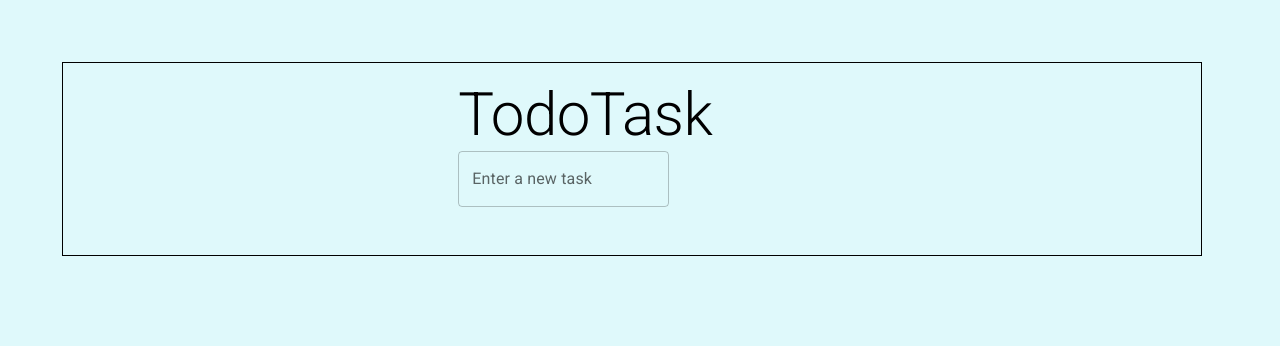
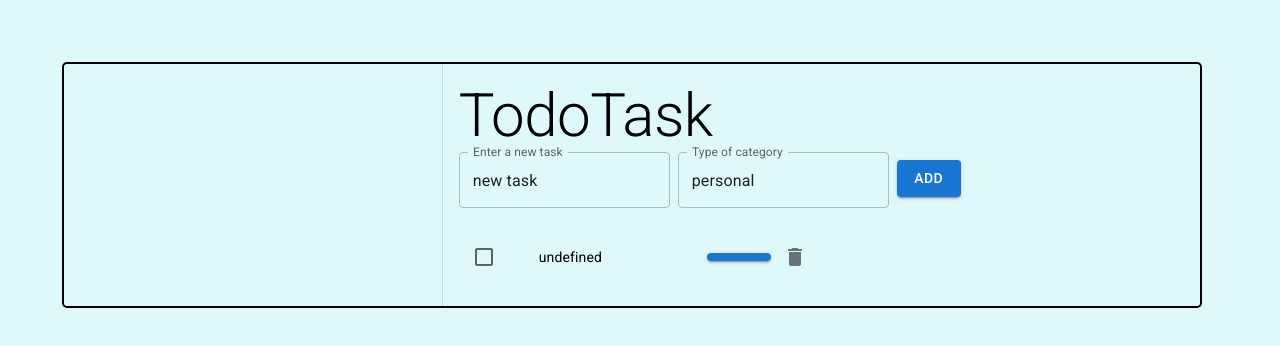
Before and after one commit to Calderdavid/todotask, a React (Vite) app: page / in a window 1280 px wide. Shown: the top 346 px of the page. Built offline with nearby package versions, Linux system fonts and the light colour scheme.

Commit message:
redux toolkit is working :D

```diff
--- a/src/hooks/useForm.js
+++ b/src/hooks/useForm.js
@@ -1,32 +1,20 @@
-import {useState} from 'react'
+import { useState } from "react";
 
-export const useForm = ( initialForm = {}) => {
+export const useForm = (initialState = {}) => {
 
-    const [formState, setFormState] = useState(initialForm);
+    const [formValues, setFormValues] = useState(initialState);
 
-    // useEffect(() =>{
-    //     setFormState(initialForm)
-    // },[initialForm])
-
-    const onInputChange = ({target}) => {
-        const {name, value} = target;
-
-        setFormState({
-            ...formState,
-            [name]: value
-        })
+    const reset = () => {
+        setFormValues(initialState);
     }
 
-    const onResetForm = () => {
-        setFormState(initialForm)
+    const onInputChange = ({ target }) => {
+        setFormValues({
+            ...formValues,
+            [target.name]: target.value
+        });
     }
 
-
-    return{
-        ...formState,
-        formState,
-        onInputChange,
-        onResetForm
-    }
+    return [formValues, onInputChange, reset];
 
 }
--- a/src/store/store.js
+++ b/src/store/store.js
@@ -1,8 +1,10 @@
 import {configureStore} from '@reduxjs/toolkit'
 import {authSlice} from './auth/authSlice'
+import { todoTaskSlice } from './todotask/todoTaskSlice'
 
 export const store = configureStore({
     reducer: {
         auth: authSlice.reducer,
+        todotask: todoTaskSlice.reducer
     }
 })
--- /dev/null
+++ b/src/store/todotask/thunks.js
@@ -0,0 +1,7 @@
+import { addTask } from "./todoTaskSlice";
+
+export const addNewTask = ({description, category}) => {
+    return async(dispatch) => {
+        dispatch(addTask({description, category}))
+    }
+}
--- /dev/null
+++ b/src/store/todotask/todoTaskSlice.js
@@ -0,0 +1,17 @@
+import {createSlice} from '@reduxjs/toolkit'
+
+export const todoTaskSlice = createSlice({
+    name: 'todotask',
+    initialState: {
+        description: 'Task',
+        category: 'groceries'
+    },
+    reducers: {
+        addTask: (state, {payload}) => {
+            state.description = payload.description
+            state.category = payload.category
+        }
+    }
+})
+
+export const {addTask} = todoTaskSlice.actions;
--- a/src/todotask/Todo.jsx
+++ b/src/todotask/Todo.jsx
@@ -1,5 +1,6 @@
 import { Grid } from "@mui/material"
 import { GetTask } from "./components/GetTask"
+import { Divider } from '@mui/material';
 
 
 export const Todo = () => {
@@ -12,13 +13,15 @@ export const Todo = () => {
         direction="row"
         justifyContent="center"
         alignItems="center"
-        border="1px solid black"
+        border="2px solid black"
+        borderRadius="5px"
     >
 
-        <Grid item xs={4}>
+        <Grid item xs>
           {/* Componente */}
         </Grid>
 
+        <Divider orientation="vertical" flexItem></Divider>
 
         <Grid item
           xs={8}
--- a/src/todotask/components/CheckList.jsx
+++ b/src/todotask/components/CheckList.jsx
@@ -7,6 +7,7 @@ import {
     ListItemText,
     Checkbox,
     IconButton,
+    Button
 } from '@mui/material';
 import DeleteIcon from '@mui/icons-material/Delete';
 
@@ -61,7 +62,7 @@ export const CheckList = ({task}) =>{
             disablePadding
           >
             <ListItemButton role={undefined} onClick={handleToggle(value)} dense>
-              <ListItemIcon>
+              <ListItemIcon sx={{mr: 1}}>
                 <Checkbox
                   edge="start"
                   checked={checked.indexOf(value) !== -1}
@@ -70,7 +71,8 @@ export const CheckList = ({task}) =>{
                   inputProps={{ 'aria-labelledby': labelId }}
                 />
               </ListItemIcon>
-              <ListItemText id={labelId} primary={`${value}`} />
+              <ListItemText id={labelId} primary={`${value.description}`} />
+              <Button size="small" variant="contained">{value.category}</Button>
             </ListItemButton>
           </ListItem>
         );
--- a/src/todotask/components/GetTask.jsx
+++ b/src/todotask/components/GetTask.jsx
@@ -1,38 +1,57 @@
-import { TextField, Typography } from "@mui/material"
+import { TextField, Typography, Button } from "@mui/material"
 import {useState} from 'react'
+import { useForm } from "../../hooks/useForm"
 import { CheckList } from "./CheckList"
-
+import { useDispatch, useSelector } from "react-redux"
+import { addNewTask } from '../../store/todotask/thunks'
 
 export const GetTask = () => {
 
-    const [newTask, setNewTask] = useState("")
-    const [newTasks, setNewTasks] = useState([])
+  const dispatch = useDispatch()
+  const [newTasks, setNewTasks] = useState([{}])
+
+  const [formValues, onInputChange] = useForm({
+      description: 'new task',
+      category: 'personal'
+  });
+
+  const { description, category } = formValues;
 
 
-    const handleInputChange = (e) => {
-      setNewTask(e.target.value)
-    }
+  const onSubmit = (e) => {
+      e.preventDefault()
+      dispatch(addNewTask({description, category}))
+  }
 
-    const addNewTask = (e) => {
-      const task = e.target.value
 
-      if (e.key === 'Enter' && newTask != '') {
-        setNewTasks([...newTasks, task])
-        setNewTask("")
-      }
-    }
 
   return (
     <>
         <Typography variant="h2">TodoTask</Typography>
 
-        <TextField
+        <form onSubmit={onSubmit}>
+          <TextField
+              type="text"
+              label="Enter a new task"
+              name="description"
+              value={description}
+              onChange={onInputChange}
+              // onKeyDown={addNewTask}
+          />
+
+          <TextField
             type="text"
-            label="Enter a new task"
-            value={newTask}
-            onChange={handleInputChange}
-            onKeyDown={addNewTask}
-        />
+            label="Type of category"
+            name="category"
+            value={category}
+            sx={{ml: 1}}
+            onChange={onInputChange}
+          />
+
+          <Button type="submit" size="medium" variant="contained" sx={{ml: 1, mt: 1}}>add</Button>
+
+        </form>
+
 
         <CheckList task={newTasks}/>
 
```
